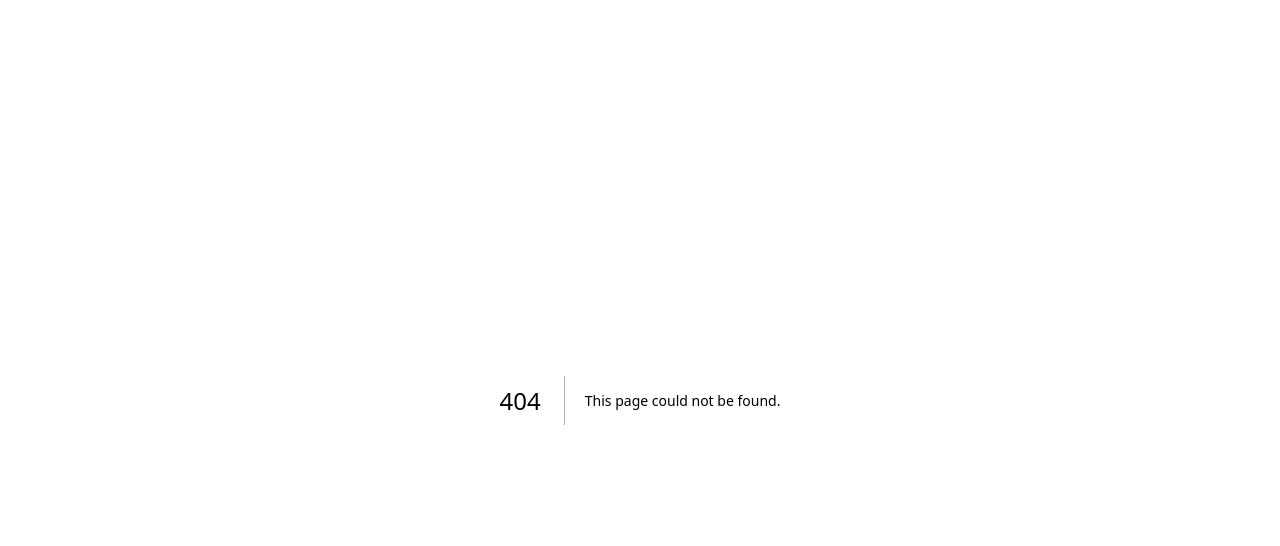
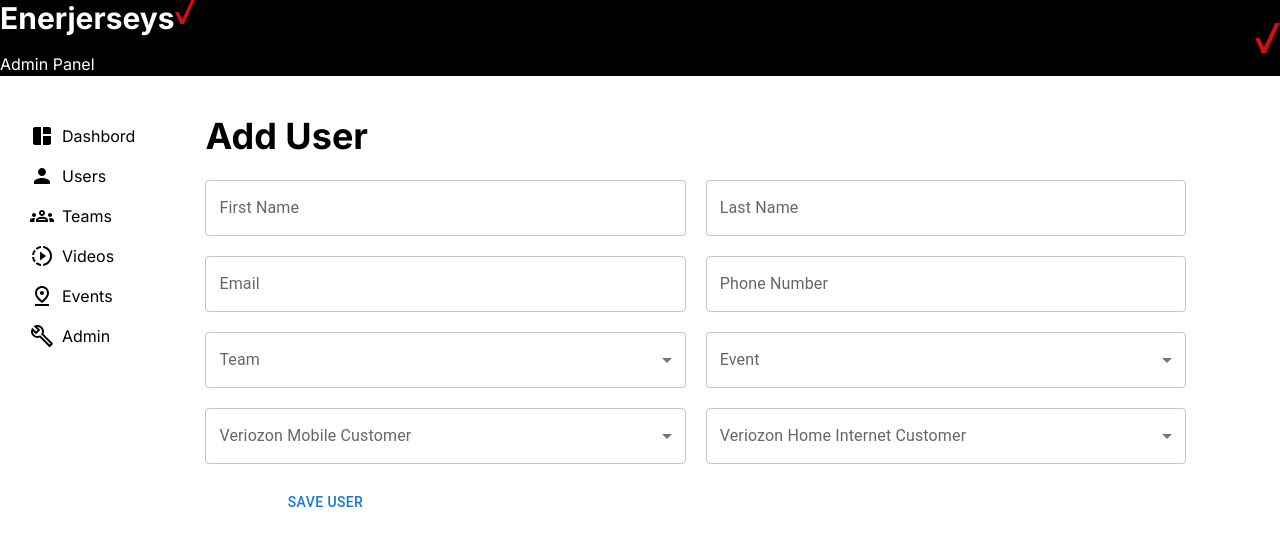
Before and after one commit to ivonamojsovska/nfl-draft-frontend, a Next.js app: page /add_user in a window 1280 px wide. Before the commit this address had no page. Shown: the top 546 px of the page. Built offline with nearby package versions, Linux system fonts and the light colour scheme.

Commit message:
add user page added

```diff
--- /dev/null
+++ b/src/app/add_user/page.js
@@ -0,0 +1,112 @@
+'use client';
+import  React, {useState} from 'react'
+import Header from '../../../components/Header'
+import Sidebar from '../../../components/Sidebar'
+
+import TextField from '@mui/material/TextField';
+import InputLabel from '@mui/material/InputLabel';
+import MenuItem from '@mui/material/MenuItem';
+import FormControl from '@mui/material/FormControl';
+import Select from '@mui/material/Select';
+import Button from '@mui/material/Button';
+
+const AddUser = () => {
+    const [team, setTeam] = useState('');
+    const [event, setEvent] =useState('');
+    const [isMobileCustomer, setIsMobileCustomer] = useState();
+    const [isInternetCustomer, setIsInternetCustomer] = useState();
+
+    const handleTeamSelection = (event) => {
+        setTeam(event.target.value);
+        console.log(team)
+    }
+
+    const handleEventSelection = (event) => {
+        setEvent(event.target.value);
+        console.log(event)
+    }
+
+    const handleMobileCustomerSelection = (event) => {
+        setIsMobileCustomer(event.target.value);
+        console.log(isMobileCustomer)
+    }
+
+    const handleInternetCustomerSelection = (event) => {
+        setIsInternetCustomer(event.target.value);
+        console.log(isInternetCustomer)
+    }
+
+    return (
+        <div>
+            <div>
+                <Header />
+            </div>
+            <div className='flex gap-[4.376rem] pt-[2.5rem] px-[1.875rem]'>
+                <Sidebar />
+                <div className='w-full pr-16'>
+                    <h3 className='font-bold text-4xl pb-6'>Add User</h3>
+                    <form className='grid grid-cols-2 gap-5'>
+                        <div>
+                            <TextField id="outlined-basic" label="First Name" variant="outlined" type="text" className='w-full'/>
+                        </div>
+                        <div>
+                            <TextField id="outlined-basic" label="Last Name" variant="outlined" type="text" className='w-full'/>
+                        </div>
+                        <div>
+                            <TextField id="outlined-basic" label="Email" variant="outlined" type="email" className='w-full'/>
+                        </div>
+                        <div>
+                            <TextField id="outlined-basic" label="Phone Number" variant="outlined" type="tel" className='w-full'/>
+                        </div>
+                        <div>
+                            <FormControl fullWidth>
+                                <InputLabel id="team">Team</InputLabel>
+                                <Select labelId="team" id="team" value={team}label="Team" onChange={handleTeamSelection}>
+                                    <MenuItem value='Team 1'>Team-1</MenuItem>
+                                    <MenuItem value='Team-2'>Team-2</MenuItem>
+                                    <MenuItem value='Team 3'>Team-3</MenuItem>
+                                </Select>
+                            </FormControl>
+                        </div>
+                        <div>
+                            <FormControl fullWidth>
+                                <InputLabel id="event">Event</InputLabel>
+                                <Select labelId="event" id="event" value={event}label="Team" onChange={handleEventSelection}>
+                                    <MenuItem value='Event 1'>Event-1</MenuItem>
+                                    <MenuItem value='Event-2'>Event-2</MenuItem>
+                                    <MenuItem value='Event 3'>Event-3</MenuItem>
+                                </Select>
+                            </FormControl>
+                        </div>
+                        <div>
+                            <FormControl fullWidth>
+                                <InputLabel id="mobileCustomer">Veriozon Mobile Customer</InputLabel>
+                                <Select labelId="mobileCustomer" id="mobileCustomer" value={isMobileCustomer}label="Verizon Mobile Customer" onChange={handleMobileCustomerSelection}>
+                                    <MenuItem value='Yes'>Yes</MenuItem>
+                                    <MenuItem value='No'>No</MenuItem>
+                                </Select>
+                            </FormControl>
+                        </div>
+                        <div>
+                            <FormControl fullWidth>
+                                <InputLabel id="mobileCustomer">Veriozon Home Internet Customer</InputLabel>
+                                <Select labelId="homeInternetCustomer" id="homeInternetCustomer" value={isInternetCustomer}label="Verizon Home Internet Customer" onChange={handleInternetCustomerSelection}>
+                                    <MenuItem value='Yes'>Yes</MenuItem>
+                                    <MenuItem value='No'>No</MenuItem>
+                                </Select>
+                            </FormControl>
+                        </div>
+                        <div className='w-[50%]'>
+                          <Button className="bg-white text-black px-3 py-2 border border-solid border-black w-full rounded-full mt-2 hover:bg-black hover:text-white" type='submit'>
+                            Save User
+                          </Button>
+                        </div>
+                    </form>
+                </div>
+            </div>
+        </div>
+
+    )
+}
+
+export default AddUser
--- a/src/app/login/page.js
+++ b/src/app/login/page.js
@@ -42,7 +42,7 @@
                 <div>
                     <Button className='bg-black text-white p-3 w-full rounded-full hover:text-black' type='submit'>
                     Continue
-                </Button>
+                    </Button>
                 </div>
             </form>
         </div>
--- a/src/app/users/page.js
+++ b/src/app/users/page.js
@@ -14,10 +14,10 @@
             <div>
                 <Header/>
             </div>
-            <div className='flex gap-[70px] pt-[40px] px-[30px]'>
+            <div className='flex gap-[4.376rem] pt-[2.5rem] px-[1.875rem]'>
                 <Sidebar/>
-                <div className='w-full px-5'>
-                    <div className='flex items-center justify-between pb-[25px]'>
+                <div className='w-full'>
+                    <div className='flex items-center justify-between pb-6'>
                         <h3 className='font-bold text-4xl'>All Users</h3>
                         <Link href="/add_user" className='px-6 py-4 border border-1 border-black rounded-full font-bold text-base'>Add User</Link>
                     </div>
```
